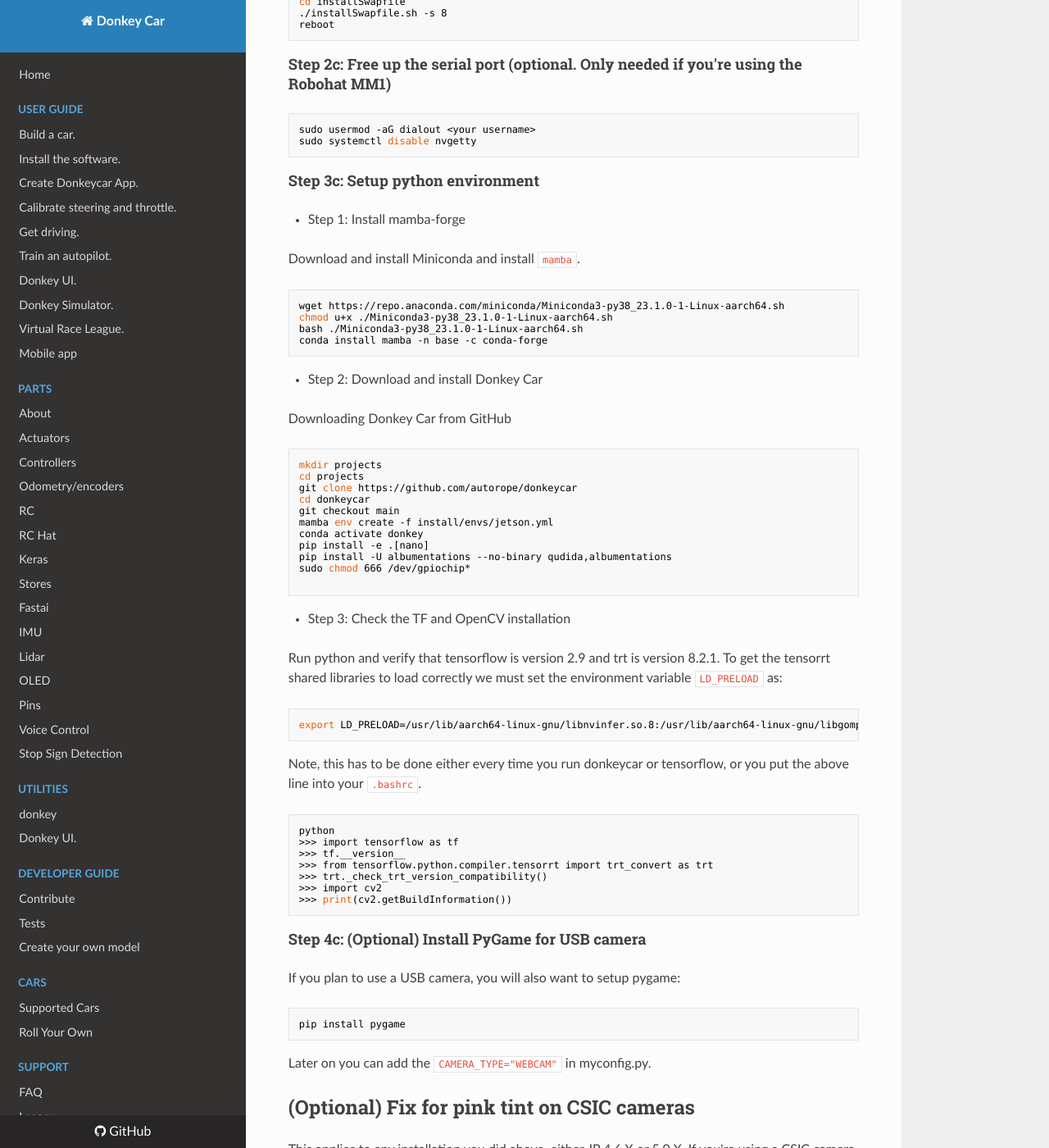
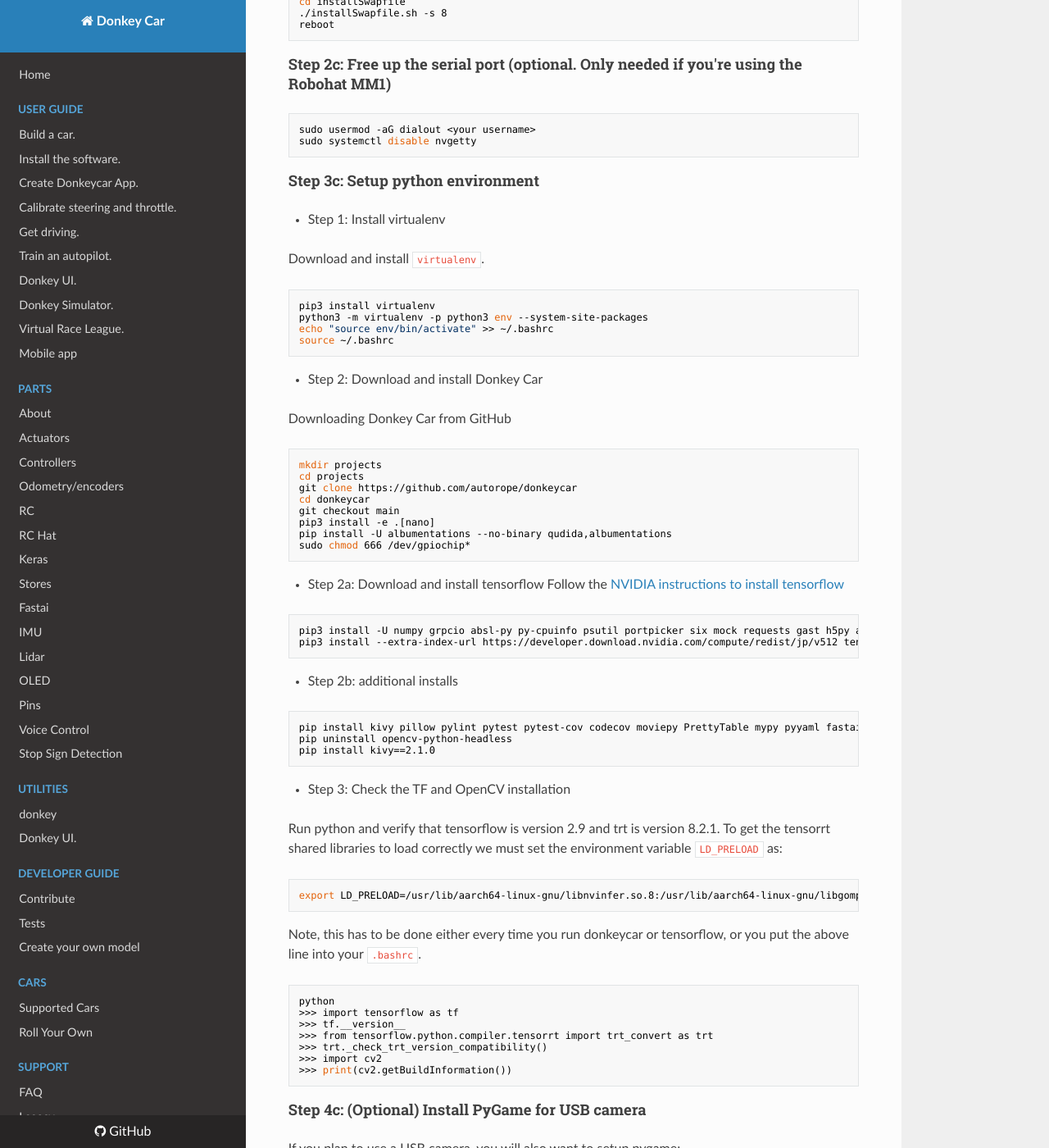
Before and after one commit to autorope/donkeydocs, an MkDocs documentation site: the page built from docs/guide/robot_sbc/setup_jetson_nano.md, in a window 1280 px wide and 1400 px high, scrolled down 4087 px. Shown: the whole window at 82% size. Built offline with MkDocs 1.6.1, drawn with Linux system fonts in a browser that asks for light colours; nearby versions of some CDN libraries; some of the changed text lies outside the part shown.

Commit message:
updated setup_jetson_nano.md for Jetson JetPack 5.12 and DC5.0dev3

````diff
--- a/docs/guide/robot_sbc/setup_jetson_nano.md
+++ b/docs/guide/robot_sbc/setup_jetson_nano.md
@@ -171,7 +171,7 @@ Later on you can add the `CAMERA_TYPE="WEBCAM"` in myconfig.py.
 
 Instructions for the latest code from the `main` branch. Note the
 installation differs between the two available OSs. On Jetson you need to
-install Jetpack 5.0.2.
+install Jetpack 5.1.2.
 
 
 ### Installation on Jetson Xavier (or newer Jetson boards)
@@ -184,7 +184,7 @@ install Jetpack 5.0.2.
 
 #### Step 1c: Flash Operating System
 
-These instructions work for Jetpack 5.0.2.
+These instructions work for Jetpack 5.1.2.
 
 Please install the Jetpack image from [jetson-nx-developer-kit-sd-card-image.zip](https://developer.nvidia.com/jetson-nx-developer-kit-sd-card-image).
 
@@ -224,15 +224,15 @@ sudo systemctl disable nvgetty
 
 #### Step 3c: Setup python environment
 
-* Step 1: Install mamba-forge
+* Step 1: Install virtualenv
 
-Download and install Miniconda and install `mamba`.
+Download and install `virtualenv`.
 
 ```bash
-wget https://repo.anaconda.com/miniconda/Miniconda3-py38_23.1.0-1-Linux-aarch64.sh
-chmod u+x ./Miniconda3-py38_23.1.0-1-Linux-aarch64.sh
-bash ./Miniconda3-py38_23.1.0-1-Linux-aarch64.sh
-conda install mamba -n base -c conda-forge
+pip3 install virtualenv
+python3 -m virtualenv -p python3 env --system-site-packages
+echo "source env/bin/activate" >> ~/.bashrc
+source ~/.bashrc
 ```
 
 * Step 2: Download and install Donkey Car
@@ -245,12 +245,23 @@ cd projects
 git clone https://github.com/autorope/donkeycar
 cd donkeycar
 git checkout main
-mamba env create -f install/envs/jetson.yml
-conda activate donkey
-pip install -e .[nano]
+pip3 install -e .[nano]
 pip install -U albumentations --no-binary qudida,albumentations
 sudo chmod 666 /dev/gpiochip*
+```
 
+* Step 2a: Download and install tensorflow
+Follow the [NVIDIA instructions to install tensorflow](https://docs.nvidia.com/deeplearning/frameworks/install-tf-jetson-platform/index.html)
+```bash
+pip3 install -U numpy grpcio absl-py py-cpuinfo psutil portpicker six mock requests gast h5py astor termcolor protobuf keras-applications keras-preprocessing wrapt google-pasta setuptools testresources
+pip3 install --extra-index-url https://developer.download.nvidia.com/compute/redist/jp/v512 tensorflow==2.12.0+nv23.06
+```
+
+* Step 2b: additional installs
+```bash
+pip install kivy pillow pylint pytest pytest-cov codecov moviepy PrettyTable mypy pyyaml fastai
+pip uninstall opencv-python-headless
+pip install kivy==2.1.0
 ```
 
 * Step 3: Check the TF and OpenCV installation
````
